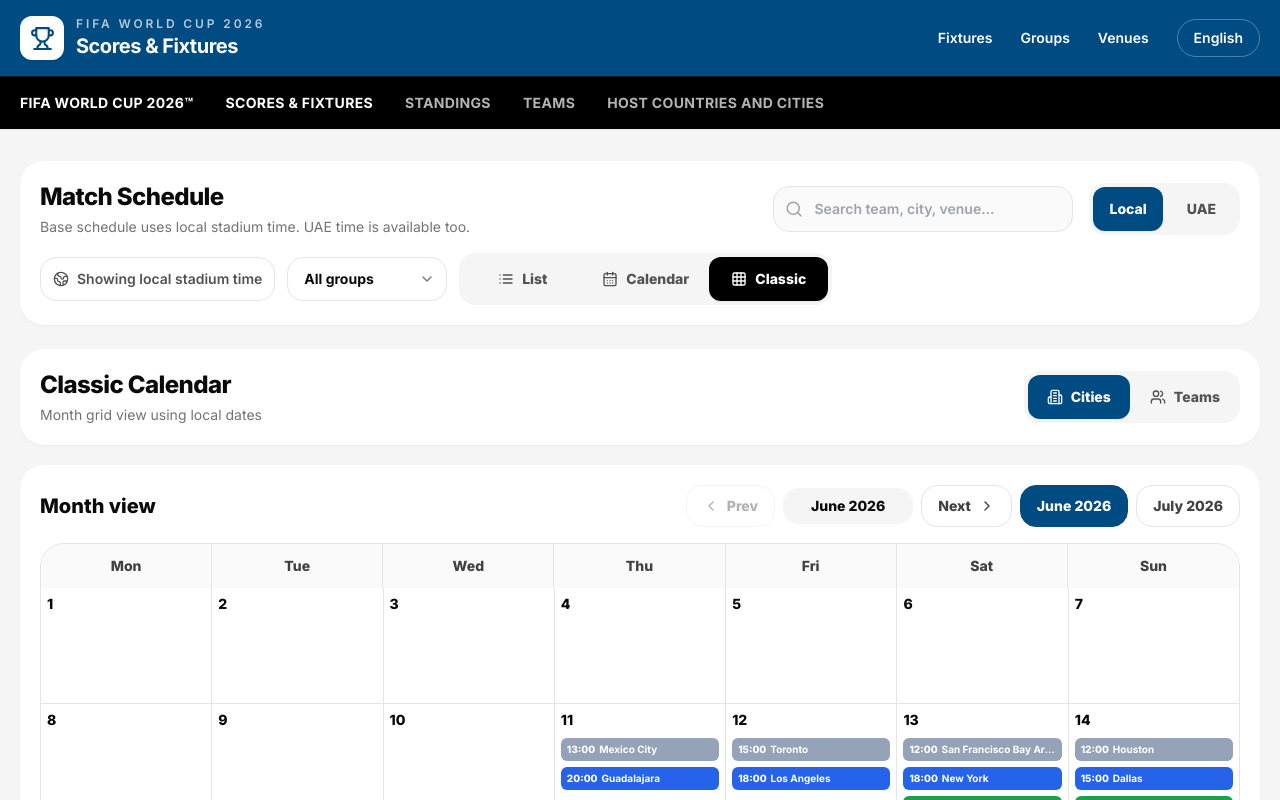
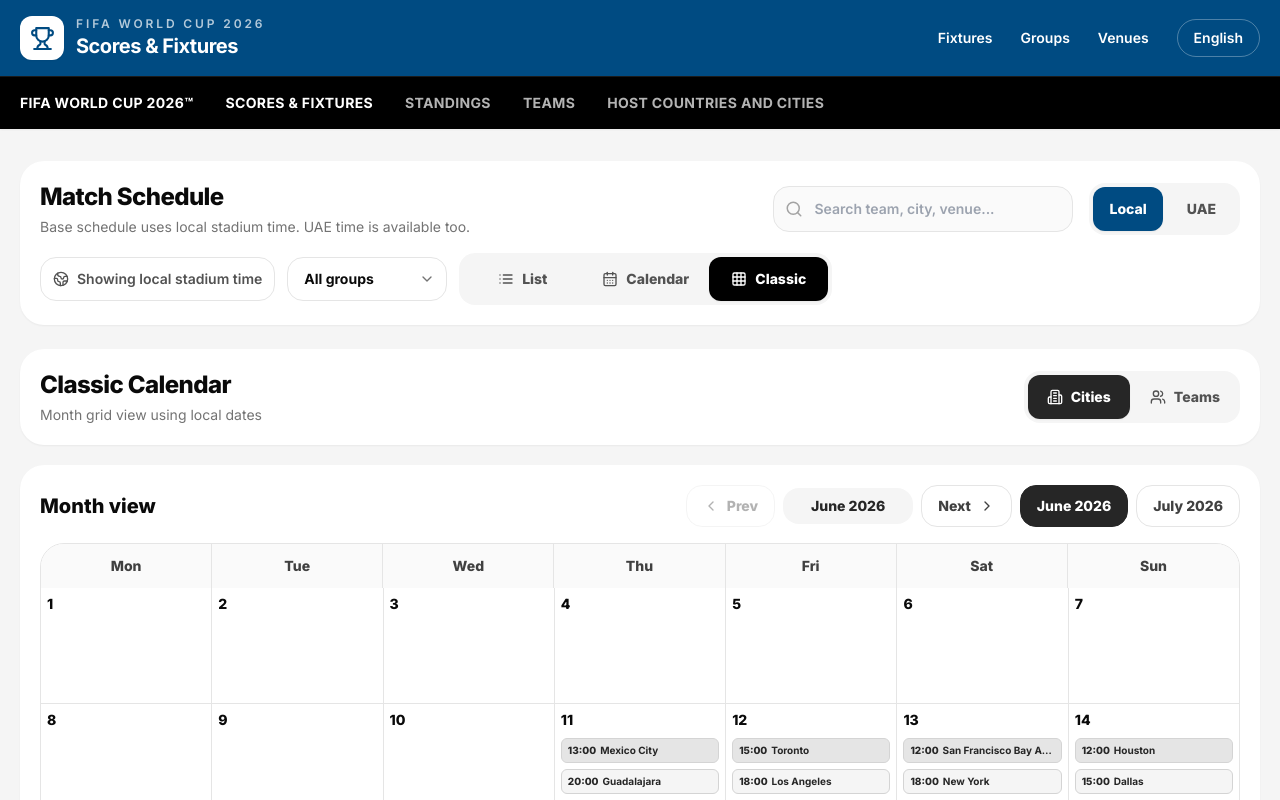
Before and after one commit to mo-seoudi/FIFA-2026-v2, a React (Vite) app: page / in a window 1280 px wide. Both pictures are taken after a click on the button "Classic". Shown: the top 800 px of the page. Built offline with nearby package versions, Linux system fonts and the light colour scheme.

Commit message:
Refactor CalendarView2 for readability and style updates
Refactor CalendarView2 component for improved readability and consistency. Update color classes and button styles for better UX.

```diff
--- a/src/components/CalendarView2.jsx
+++ b/src/components/CalendarView2.jsx
@@ -1,4 +1,12 @@
-import { Building2, ChevronLeft, ChevronRight, MapPin, Trophy, Users, X } from "lucide-react";
+import {
+  Building2,
+  ChevronLeft,
+  ChevronRight,
+  MapPin,
+  Trophy,
+  Users,
+  X,
+} from "lucide-react";
 import { useEffect, useMemo, useState } from "react";
 
 import stadiums from "../data/stadiums.json";
@@ -7,13 +15,6 @@ import teamSlots from "../data/teamSlots.json";
 const monthOptions = [
   { label: "June 2026", year: 2026, monthIndex: 5 },
   { label: "July 2026", year: 2026, monthIndex: 6 },
-];
-
-const cityColors = [
-  "bg-slate-400 text-white",
-  "bg-blue-600 text-white",
-  "bg-green-600 text-white",
-  "bg-orange-500 text-white",
 ];
 
 export default function CalendarView2({
@@ -73,8 +74,8 @@ export default function CalendarView2({
                   onClick={() => setCalendarMode("cities")}
                   className={`flex min-h-[44px] items-center justify-center gap-2 rounded-xl px-4 py-2 text-sm font-black transition ${
                     calendarMode === "cities"
-                      ? "bg-[#004b82] text-white shadow-sm"
-                      : "text-neutral-600"
+                      ? "bg-neutral-800 text-white shadow-sm"
+                      : "text-neutral-600 hover:bg-neutral-200"
                   }`}
                 >
                   <Building2 size={16} />
@@ -85,8 +86,8 @@ export default function CalendarView2({
                   onClick={() => setCalendarMode("teams")}
                   className={`flex min-h-[44px] items-center justify-center gap-2 rounded-xl px-4 py-2 text-sm font-black transition ${
                     calendarMode === "teams"
-                      ? "bg-[#004b82] text-white shadow-sm"
-                      : "text-neutral-600"
+                      ? "bg-neutral-800 text-white shadow-sm"
+                      : "text-neutral-600 hover:bg-neutral-200"
                   }`}
                 >
                   <Users size={16} />
@@ -100,8 +101,8 @@ export default function CalendarView2({
                     onClick={() => setTeamDisplayMode("flags")}
                     className={`min-h-[44px] rounded-xl px-4 py-2 text-sm font-black transition ${
                       teamDisplayMode === "flags"
-                        ? "bg-[#004b82] text-white shadow-sm"
-                        : "text-neutral-600"
+                        ? "bg-neutral-800 text-white shadow-sm"
+                        : "text-neutral-600 hover:bg-neutral-200"
                     }`}
                   >
                     Flags
@@ -111,8 +112,8 @@ export default function CalendarView2({
                     onClick={() => setTeamDisplayMode("codes")}
                     className={`min-h-[44px] rounded-xl px-4 py-2 text-sm font-black transition ${
                       teamDisplayMode === "codes"
-                        ? "bg-[#004b82] text-white shadow-sm"
-                        : "text-neutral-600"
+                        ? "bg-neutral-800 text-white shadow-sm"
+                        : "text-neutral-600 hover:bg-neutral-200"
                     }`}
                   >
                     Codes
@@ -133,20 +134,20 @@ export default function CalendarView2({
               <button
                 onClick={goToPreviousMonth}
                 disabled={activeMonthIndex === 0}
-                className="flex min-h-[42px] items-center gap-2 rounded-2xl border border-neutral-200 bg-white px-4 py-2 text-sm font-black text-neutral-700 disabled:opacity-40"
+                className="flex min-h-[42px] items-center gap-2 rounded-2xl border border-neutral-200 bg-white px-4 py-2 text-sm font-black text-neutral-700 transition hover:bg-neutral-100 disabled:opacity-40"
               >
                 <ChevronLeft size={16} />
                 Prev
               </button>
 
-              <div className="min-w-[130px] rounded-2xl bg-neutral-100 px-4 py-2 text-center text-sm font-black">
+              <div className="min-w-[130px] rounded-2xl bg-neutral-100 px-4 py-2 text-center text-sm font-black text-neutral-800">
                 {activeMonth.label}
               </div>
 
               <button
                 onClick={goToNextMonth}
                 disabled={activeMonthIndex === monthOptions.length - 1}
-                className="flex min-h-[42px] items-center gap-2 rounded-2xl border border-neutral-200 bg-white px-4 py-2 text-sm font-black text-neutral-700 disabled:opacity-40"
+                className="flex min-h-[42px] items-center gap-2 rounded-2xl border border-neutral-200 bg-white px-4 py-2 text-sm font-black text-neutral-700 transition hover:bg-neutral-100 disabled:opacity-40"
               >
                 Next
                 <ChevronRight size={16} />
@@ -158,8 +159,8 @@ export default function CalendarView2({
                   onClick={() => setActiveMonthIndex(index)}
                   className={`min-h-[42px] rounded-2xl border px-4 py-2 text-sm font-black transition ${
                     activeMonthIndex === index
-                      ? "border-[#004b82] bg-[#004b82] text-white"
-                      : "border-neutral-200 bg-white text-neutral-700"
+                      ? "border-neutral-800 bg-neutral-800 text-white"
+                      : "border-neutral-200 bg-white text-neutral-700 hover:bg-neutral-100"
                   }`}
                 >
                   {option.label}
@@ -172,13 +173,16 @@ export default function CalendarView2({
             <div className="min-w-[720px] overflow-hidden rounded-3xl border border-neutral-200">
               <div className="grid grid-cols-7 bg-neutral-50 text-center text-sm font-black text-neutral-700">
                 {["Mon", "Tue", "Wed", "Thu", "Fri", "Sat", "Sun"].map((day) => (
-                  <div key={day} className="border-r border-neutral-200 py-3 last:border-r-0">
+                  <div
+                    key={day}
+                    className="border-r border-neutral-200 py-3 last:border-r-0"
+                  >
                     {day}
                   </div>
                 ))}
               </div>
 
-              <div className="grid grid-cols-7 bg-neutral-200 gap-px">
+              <div className="grid grid-cols-7 gap-px bg-neutral-200">
                 {month.days.map((day) => (
                   <div
                     key={day.key}
@@ -239,13 +243,16 @@ function ClassicMatchPill({
   fifaCodeMap,
   onClick,
 }) {
-  const colorClass = cityColors[index % cityColors.length];
+  const colorClass =
+    index % 2 === 0
+      ? "bg-neutral-200 text-neutral-800 border border-neutral-300 hover:bg-neutral-300"
+      : "bg-neutral-100 text-neutral-800 border border-neutral-300 hover:bg-neutral-200";
 
   if (calendarMode === "cities") {
     return (
       <button
         onClick={onClick}
-        className={`block w-full truncate rounded-md px-1.5 py-1 text-left text-[10px] font-bold transition hover:opacity-90 ${colorClass}`}
+        className={`block w-full truncate rounded-md px-1.5 py-1 text-left text-[10px] font-bold transition ${colorClass}`}
         title={`${match[timeKey]} · ${match.home_team} vs ${match.away_team}`}
       >
         <span className="mr-1 font-black">{match[timeKey]}</span>
@@ -257,10 +264,10 @@ function ClassicMatchPill({
   return (
     <button
       onClick={onClick}
-      className="flex w-full items-center justify-between gap-1 rounded-md bg-neutral-100 px-1.5 py-1 text-[10px] font-bold text-neutral-900 transition hover:bg-neutral-200"
+      className="flex w-full items-center justify-between gap-1 rounded-md border border-neutral-300 bg-neutral-100 px-1.5 py-1 text-[10px] font-bold text-neutral-900 transition hover:bg-neutral-200"
       title={`${match[timeKey]} · ${match.home_team} vs ${match.away_team}`}
     >
-      <span className="font-black text-[#004b82]">{match[timeKey]}</span>
+      <span className="font-black text-neutral-700">{match[timeKey]}</span>
 
       <div className="flex min-w-0 items-center gap-1">
         <TeamBadge
@@ -291,7 +298,7 @@ function TeamBadge({ code, name, fifaCode, displayMode }) {
     return (
       <span
         title={slot?.team || name}
-        className="flex h-4 min-w-8 items-center justify-center rounded-sm bg-white/80 px-1 text-[8px] font-black leading-none text-neutral-700 shadow-sm"
+        className="flex h-4 min-w-8 items-center justify-center rounded-sm bg-neutral-100 px-1 text-[8px] font-black leading-none text-neutral-700 shadow-sm"
       >
         {label}
       </span>
@@ -303,7 +310,7 @@ function TeamBadge({ code, name, fifaCode, displayMode }) {
       <span
         aria-label={`${slot.team || name} flag`}
         title={slot.team || name}
-        className={`fi fi-${slot.flag} h-4 w-6 rounded-sm shadow-sm`}
+        className={`fi fi-${slot.flag} h-4 w-6 rounded-sm grayscale shadow-sm`}
       />
     );
   }
@@ -312,7 +319,7 @@ function TeamBadge({ code, name, fifaCode, displayMode }) {
     return (
       <span
         title={name}
-        className="flex h-4 min-w-7 items-center justify-center rounded-sm bg-white/80 px-1 text-[8px] font-black leading-none text-neutral-700 shadow-sm"
+        className="flex h-4 min-w-7 items-center justify-center rounded-sm bg-neutral-100 px-1 text-[8px] font-black leading-none text-neutral-700 shadow-sm"
       >
         {slot.code}
       </span>
@@ -323,7 +330,7 @@ function TeamBadge({ code, name, fifaCode, displayMode }) {
     return (
       <span
         title={name}
-        className="flex h-4 min-w-7 items-center justify-center rounded-sm bg-white/80 px-1 text-[8px] font-black leading-none text-neutral-700 shadow-sm"
+        className="flex h-4 min-w-7 items-center justify-center rounded-sm bg-neutral-100 px-1 text-[8px] font-black leading-none text-neutral-700 shadow-sm"
       >
         TBD
       </span>
@@ -334,7 +341,7 @@ function TeamBadge({ code, name, fifaCode, displayMode }) {
     <span
       aria-label={`${name} flag`}
       title={fifaCode ? `${name} (${fifaCode})` : `${name} flag`}
-      className={`fi fi-${code} h-4 w-6 rounded-sm shadow-sm`}
+      className={`fi fi-${code} h-4 w-6 rounded-sm grayscale shadow-sm`}
     />
   );
 }
@@ -376,7 +383,7 @@ function MatchModal({ match, onClose }) {
               Match #{match.match_number}
             </p>
 
-            <h2 className="mt-1 text-2xl font-black tracking-tight text-[#07162f]">
+            <h2 className="mt-1 text-2xl font-black tracking-tight text-neutral-900">
               {match.home_team} vs {match.away_team}
             </h2>
 
@@ -395,7 +402,7 @@ function MatchModal({ match, onClose }) {
           </button>
         </div>
 
-        <div className="rounded-2xl bg-neutral-100 p-4 text-sm">
+        <div className="rounded-2xl bg-neutral-100 p-4 text-sm text-neutral-800">
           <p>
             <strong>Kick-off (Local):</strong> {localDateLabel},{" "}
             {match.time_local} ({match.city})
@@ -407,7 +414,7 @@ function MatchModal({ match, onClose }) {
           </p>
 
           {isDifferentUaeDate && (
-            <p className="mt-2 text-xs font-bold text-[#004b82]">
+            <p className="mt-2 text-xs font-bold text-neutral-700">
               This match falls on a different calendar date in UAE time.
             </p>
           )}
@@ -436,7 +443,7 @@ function MatchModal({ match, onClose }) {
 function DetailRow({ icon, label, value }) {
   return (
     <div className="flex items-center gap-3">
-      <span className="text-[#004b82]">{icon}</span>
+      <span className="text-neutral-500">{icon}</span>
       <strong className="min-w-[70px] text-neutral-900">{label}:</strong>
       <span className="text-neutral-600">{value}</span>
     </div>
```
